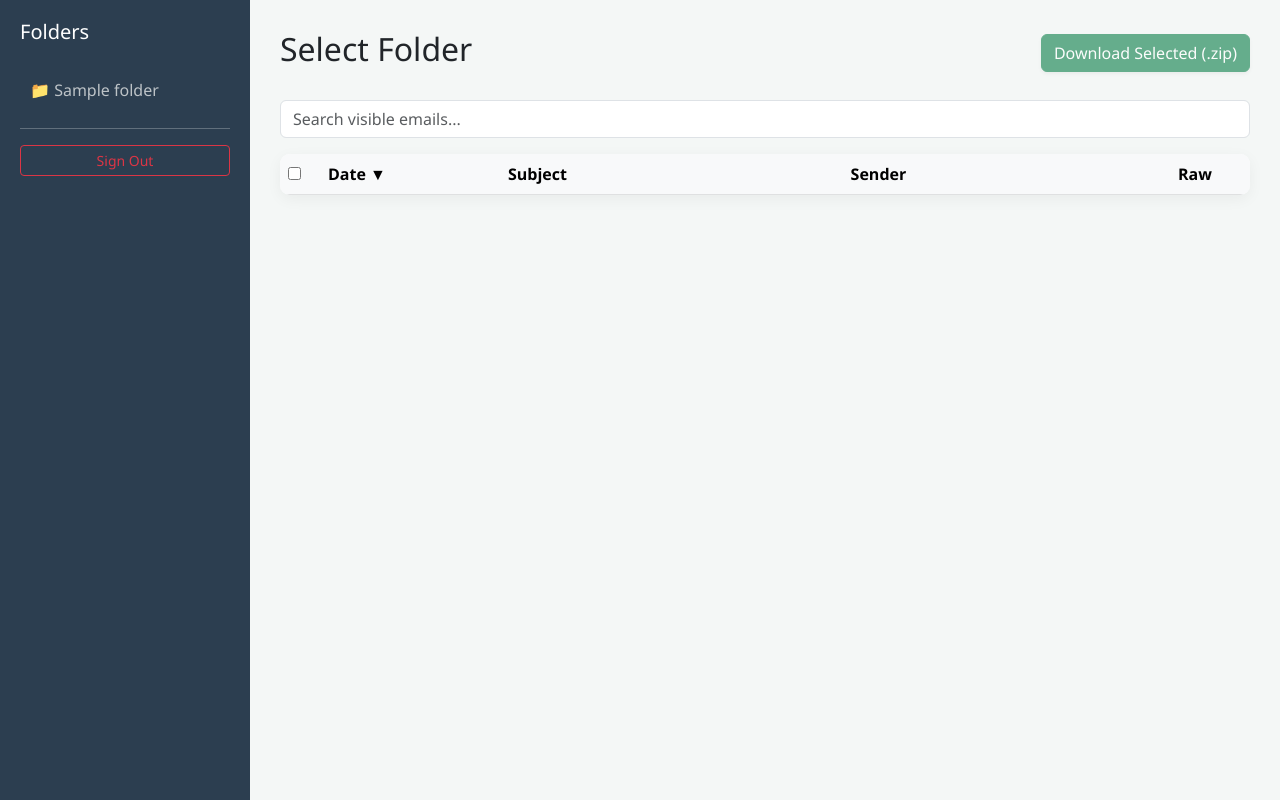
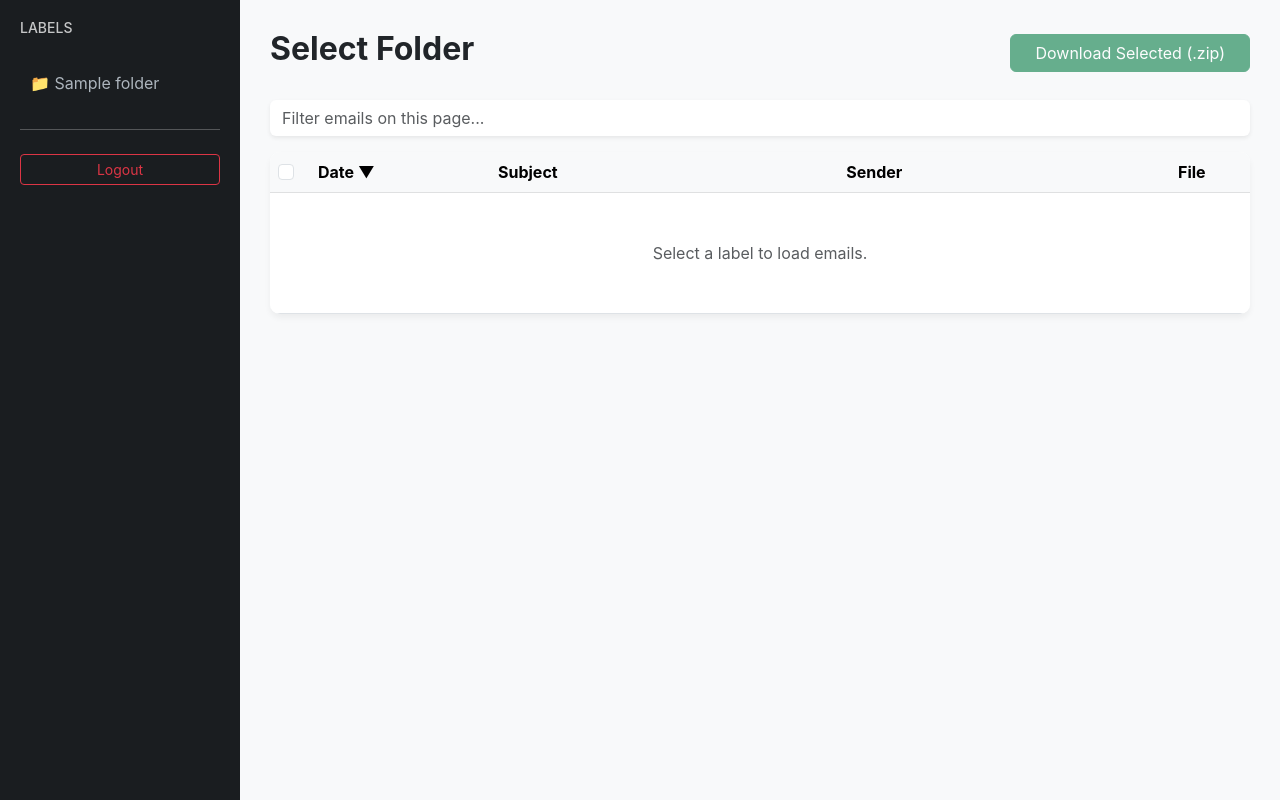
Before and after one commit to be3beke/Gmail-Extractor-Tool, a Flask app: template templates/index.html in a window 1280 px wide. Run offline with Flask 3, Linux system fonts and the light colour scheme; the template is opened without the code that fills it: most values are stand-ins (such as "Sample title", 1, 10 or a date in 2020); lists and menus that the app fills with data are empty.

Commit message:
Update index.html

```diff
--- a/templates/index.html
+++ b/templates/index.html
@@ -5,13 +5,14 @@
     <title>Gmail Extractor Pro</title>
     <link href="https://cdn.jsdelivr.net/npm/bootstrap@5.3.0/dist/css/bootstrap.min.css" rel="stylesheet">
     <style>
-        body { background: #f4f7f6; font-family: 'Segoe UI', sans-serif; }
-        .sidebar { height: 100vh; background: #2c3e50; color: white; position: fixed; width: 250px; padding: 20px; overflow-y: auto; }
-        .main-content { margin-left: 250px; padding: 30px; }
-        .folder-link { cursor: pointer; padding: 10px; border-radius: 5px; color: #bdc3c7; text-decoration: none; display: block; transition: 0.2s; }
-        .folder-link:hover, .folder-link.active { background: #34495e; color: white; }
-        .email-card { background: white; border-radius: 10px; box-shadow: 0 4px 15px rgba(0,0,0,0.05); }
-        .sort-header { cursor: pointer; color: #0d6efd; font-weight: bold; }
+        body { background: #f8f9fa; font-family: -apple-system, BlinkMacSystemFont, "Segoe UI", Roboto, Helvetica; }
+        .sidebar { height: 100vh; background: #1a1d20; color: white; position: fixed; width: 240px; padding: 20px; overflow-y: auto; }
+        .main-content { margin-left: 240px; padding: 30px; }
+        .folder-link { cursor: pointer; padding: 10px; border-radius: 6px; color: #adb5bd; text-decoration: none; display: block; }
+        .folder-link:hover, .folder-link.active { background: #0d6efd; color: white; }
+        .email-card { background: white; border-radius: 10px; box-shadow: 0 4px 6px rgba(0,0,0,0.05); }
+        .sort-trigger { cursor: pointer; color: #0d6efd; transition: 0.2s; }
+        .sort-trigger:hover { text-decoration: underline; }
         #loader { display: none; }
     </style>
 </head>
@@ -20,12 +21,12 @@
 {% if page == 'login' %}
 <div class="container py-5 mt-5">
     <div class="row justify-content-center">
-        <div class="col-md-4 card p-4 shadow-sm">
+        <div class="col-md-4 card p-4 shadow-lg border-0">
             <h3 class="text-center mb-4">Gmail Connector</h3>
             <form method="POST">
-                <input type="email" name="email" class="form-control mb-3" placeholder="Gmail Address" required>
+                <input type="email" name="email" class="form-control mb-3" placeholder="Email" required>
                 <input type="password" name="password" class="form-control mb-3" placeholder="App Password" required>
-                <button class="btn btn-primary w-100">Connect</button>
+                <button class="btn btn-primary w-100 py-2">Connect Account</button>
             </form>
             {% with msgs = get_flashed_messages() %}{% if msgs %}<p class="text-danger mt-3 text-center small">{{msgs[0]}}</p>{% endif %}{% endwith %}
         </div>
@@ -34,110 +35,127 @@
 {% else %}
 
 <div class="sidebar">
-    <h5 class="mb-4">Folders</h5>
+    <h5 class="mb-4 opacity-75 text-uppercase small tracking-widest">Labels</h5>
     {% for f in folders %}<a class="folder-link" onclick="selectFolder(this, '{{f}}')">📁 {{f}}</a>{% endfor %}
-    <hr>
-    <a href="/logout" class="btn btn-sm btn-outline-danger w-100">Sign Out</a>
+    <hr class="my-4 opacity-25">
+    <a href="/logout" class="btn btn-sm btn-outline-danger w-100">Logout</a>
 </div>
 
 <div class="main-content">
     <div class="d-flex justify-content-between align-items-center mb-4">
-        <h2 id="folder-display">Select Folder</h2>
+        <h2 id="folder-name" class="fw-bold">Select Folder</h2>
         <form id="bulk-form" action="/bulk_download" method="POST">
             <input type="hidden" name="folder" id="hidden-folder">
-            <button type="submit" id="bulk-btn" class="btn btn-success shadow-sm" disabled>Download Selected (.zip)</button>
+            <button type="submit" id="bulk-btn" class="btn btn-success px-4" disabled>Download Selected (.zip)</button>
         </form>
     </div>
 
-    <input type="text" id="search" class="form-control mb-3" placeholder="Search visible emails..." onkeyup="filterTable()">
+    <input type="text" id="search" class="form-control mb-3 border-0 shadow-sm" placeholder="Filter emails on this page..." onkeyup="doSearch()">
 
-    <div class="email-card overflow-hidden">
+    <div class="email-card p-0 overflow-hidden">
         <table class="table table-hover mb-0">
             <thead class="table-light">
                 <tr>
-                    <th width="40"><input type="checkbox" id="master-check"></th>
-                    <th width="180" class="sort-header" onclick="toggleSort()">Date <span id="sort-arrow">▼</span></th>
+                    <th width="40"><input type="checkbox" id="master-check" class="form-check-input"></th>
+                    <th width="180" class="sort-trigger" onclick="toggleDateSort()">Date <span id="sort-arrow">▼</span></th>
                     <th>Subject</th>
                     <th>Sender</th>
-                    <th width="80">Raw</th>
+                    <th width="80">File</th>
                 </tr>
             </thead>
-            <tbody id="email-table-body"></tbody>
+            <tbody id="email-body">
+                <tr><td colspan="5" class="text-center py-5 text-muted">Select a label to load emails.</td></tr>
+            </tbody>
         </table>
         <div id="loader" class="text-center py-5">
-            <div class="spinner-border text-primary"></div>
-            <p class="text-muted mt-2">Fetching 50 emails...</p>
+            <div class="spinner-border text-primary" role="status"></div>
+            <p class="text-muted mt-2">Fetching & sorting batch...</p>
         </div>
     </div>
-    <div id="pagination-box" class="mt-4 pb-5"></div>
+    <div id="pagination" class="mt-4 pb-5"></div>
 </div>
 
 <script>
-    let folder = '';
-    let page = 1;
-    let sort = 'newest';
+    let currentFolder = '';
+    let currentPage = 1;
+    let currentSort = 'newest';
 
     function selectFolder(el, name) {
         document.querySelectorAll('.folder-link').forEach(a => a.classList.remove('active'));
         el.classList.add('active');
-        folder = name;
-        page = 1;
-        document.getElementById('email-table-body').innerHTML = '';
-        fetchEmails();
+        currentFolder = name;
+        currentPage = 1;
+        document.getElementById('email-body').innerHTML = '';
+        loadEmails();
     }
 
-    function toggleSort() {
-        if(!folder) return;
-        sort = (sort === 'newest') ? 'oldest' : 'newest';
-        document.getElementById('sort-arrow').innerText = (sort === 'newest') ? '▼' : '▲';
-        page = 1;
-        document.getElementById('email-table-body').innerHTML = '';
-        fetchEmails();
+    function toggleDateSort() {
+        if(!currentFolder) return;
+        currentSort = (currentSort === 'newest') ? 'oldest' : 'newest';
+        document.getElementById('sort-arrow').innerText = (currentSort === 'newest') ? '▼' : '▲';
+        currentPage = 1;
+        document.getElementById('email-body').innerHTML = '';
+        loadEmails();
     }
 
-    async function fetchEmails() {
-        if(!folder) return;
+    async function loadEmails() {
+        if(!currentFolder) return;
         const loader = document.getElementById('loader');
+        const pag = document.getElementById('pagination');
+
         loader.style.display = 'block';
-        document.getElementById('folder-display').innerText = folder;
-        document.getElementById('hidden-folder').value = folder;
+        pag.innerHTML = '';
+        document.getElementById('folder-name').innerText = currentFolder;
+        document.getElementById('hidden-folder').value = currentFolder;
 
         const fd = new FormData();
-        fd.append('folder', folder);
-        fd.append('page', page);
-        fd.append('sort', sort);
+        fd.append('folder', currentFolder);
+        fd.append('page', currentPage);
+        fd.append('sort', currentSort);
 
         try {
             const res = await fetch('/get_emails', {method: 'POST', body: fd});
+
+            if (!res.ok) {
+                const errData = await res.json();
+                throw new Error(errData.error || 'Server Timeout');
+            }
+
             const data = await res.json();
             loader.style.display = 'none';
 
-            const tbody = document.getElementById('email-table-body');
+            const tbody = document.getElementById('email-body');
+            if (data.emails.length === 0 && currentPage === 1) {
+                tbody.innerHTML = '<tr><td colspan="5" class="text-center py-5">No emails found.</td></tr>';
+                return;
+            }
+
             data.emails.forEach(e => {
                 tbody.innerHTML += `
                 <tr>
-                    <td><input type="checkbox" name="msg_ids[]" value="${e.id}" form="bulk-form" class="row-check"></td>
+                    <td><input type="checkbox" name="msg_ids[]" value="${e.id}" form="bulk-form" class="row-check form-check-input"></td>
                     <td class="text-muted small">${e.date_display}</td>
-                    <td><strong>${e.subject}</strong></td>
+                    <td class="fw-semibold">${e.subject}</td>
                     <td>${e.sender}</td>
-                    <td><a href="/download_raw/${folder}/${e.id}" class="btn btn-sm btn-link p-0 text-decoration-none">.txt</a></td>
+                    <td><a href="/download_raw/${currentFolder}/${e.id}" class="btn btn-sm btn-link text-decoration-none">.txt</a></td>
                 </tr>`;
             });
 
-            document.getElementById('pagination-box').innerHTML = data.has_more ?
-                `<button class="btn btn-primary w-100" onclick="page++; fetchEmails()">Load Next 50 Emails</button>` :
-                `<p class="text-center text-muted mt-3">Reached end of folder.</p>`;
+            pag.innerHTML = data.has_more ?
+                `<button class="btn btn-primary w-100 shadow-sm py-2" onclick="currentPage++; loadEmails()">Load Next Batch</button>` :
+                `<p class="text-center text-muted mt-3">End of folder reached.</p>`;
 
             initChecks();
         } catch(e) {
             loader.style.display = 'none';
+            alert("Error: " + e.message + ". Try loading again or reduce batch size.");
             console.error(e);
         }
     }
 
-    function filterTable() {
+    function doSearch() {
         const q = document.getElementById('search').value.toLowerCase();
-        document.querySelectorAll('#email-table-body tr').forEach(r => {
+        document.querySelectorAll('#email-body tr').forEach(r => {
             r.style.display = r.innerText.toLowerCase().includes(q) ? "" : "none";
         });
     }
```
